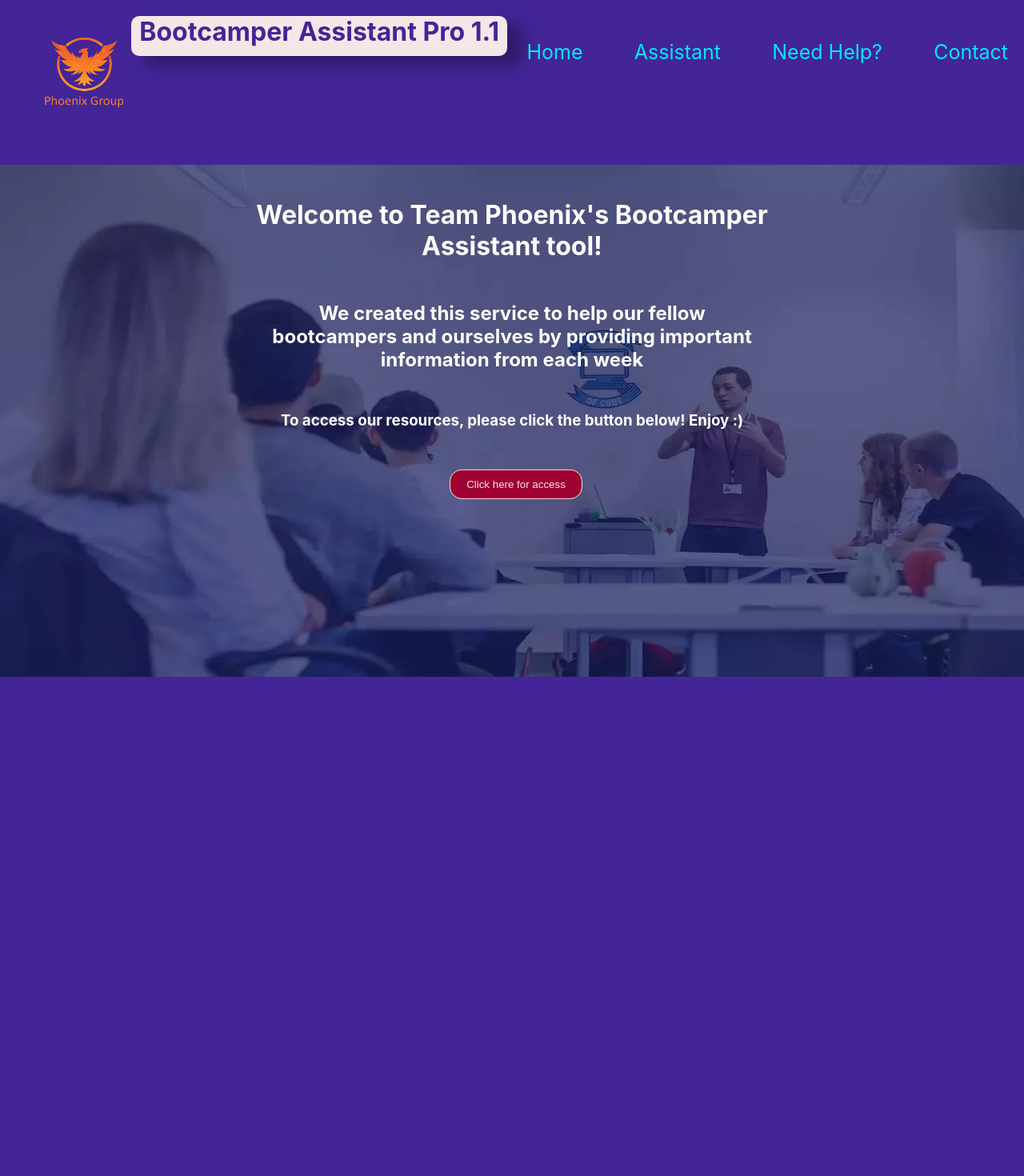
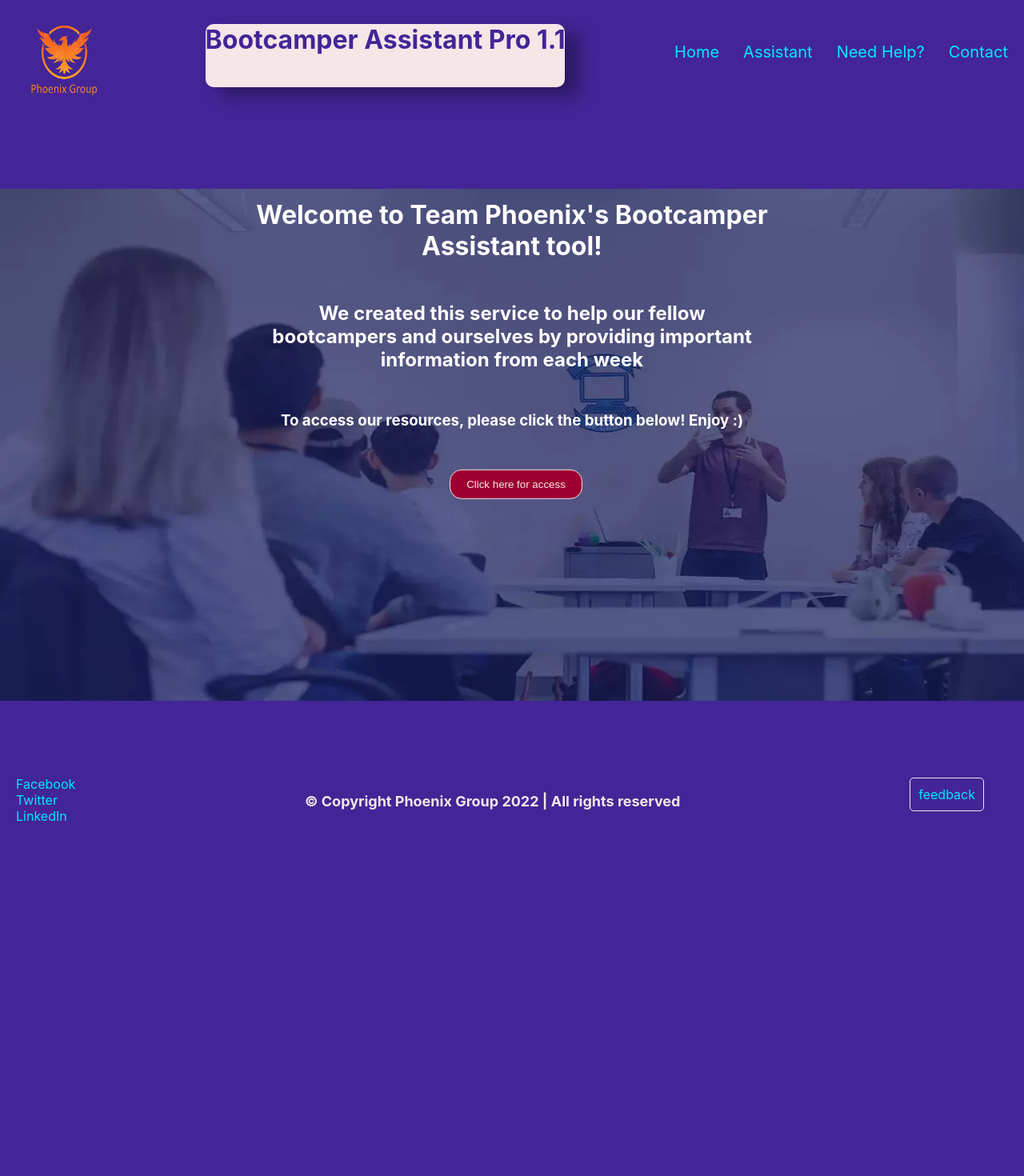
Before and after one commit to SchoolOfCode/w9_frontend-project-team-phoenix, a React (Create React App) app in the folder my-app/: page /home in a window 1280 px wide. Shown: the top 1470 px of the page at 80% size. After the commit the page ends 1030 px from the top, so only its background shows below. Built offline with nearby package versions, Linux system fonts and the light colour scheme.

Commit message:
Major CSS Updates

```diff
--- a/my-app/src/Components/App/App.css
+++ b/my-app/src/Components/App/App.css
@@ -24,51 +24,58 @@ body {
     background: var(--background-colour);
 }
 
-.header-container {
-    background: var(--background-colour);
+.top {
     display: flex;
-    flex-direction: column;
-    position:fixed;
-    width: 100%
+    justify-content: space-between;
 }
+
+.links {
+
+    display: flex;
+    justify-content: space-between;
+    display: flex;
+    align-items: center;
+}
+
+
 
 .header-content {
     display: flex;
-    flex-direction: row;
     justify-content: space-between;
-    width: 100%;
-    height: 100px;
 }
 
 .logo {
-    width: 120px;
-    height: 100px;
-    margin-top: 45px;
-    margin-left: 45px;
+  display: flex;
+  width: 100px;
+  height: 100px;
+  align-items: center;
+  margin-top: 30px;
+  margin-left: 30px;
+}
+
+.header-box {
+
+    display: flex;
+    justify-content: center;
 }
 
 .header {
     display: flex;
-    height: 45px;
     background-color: var(--light-colour);
     border-radius: 10px;
     color: var(--content-text-colour);
-    margin-top: 20px;
-    margin-right: -20px;
-    margin-left: -45px;
-    padding-bottom: 5px;
-    padding-left: 10px;
-    padding-right: 10px;
     text-align: center;
     box-shadow: 18px 11px 19px 1px rgba(0,0,0,0.32);
+    margin-top: 30px;
 }
 
 .help-link {
     color:  var(--link-colour);
-    margin-top: 50px;
-    height: 40px;
-    margin-right: 20px;
-    font-size: 25px;
+    display: flex;
+    justify-content: center;
+    font-size: 20px;
+    padding: 10px;
+    margin-right: 10px;
 }
 
 .instructions {
@@ -81,9 +88,6 @@ body {
 
 .help-link:hover {
     color: black;
-    margin-top: 50px;
-    margin-right: 20px;
-    font-size: 25px;
     text-decoration: none;
 }
 
@@ -118,20 +122,18 @@ body {
 .main-container {
     display: flex;
     flex-direction: column;
-    padding-left: 25px;
-    padding-right: 50px;
-    margin-bottom: 30px;
+    align-items: center;
 }
 
 .info-container {
     display: flex;
     flex-direction: column;
-    margin-top: 200px;
+    margin-top: 20px;
     padding: 30px;
     background-color: var(--info-container-colour);
     border-radius: 25px;
-    width: 100%;
-    margin-bottom: -210px;
+    width: 90%;
+    margin-bottom: 10px;
 }
 
 .section-heading {
@@ -161,17 +163,16 @@ body {
     color: var(--container-link-colour);
 }
 
-.footer-container {
-    margin-top: 95vh;
+.footercontainer {
     width:100%;
-    height:50px;
+    height: 130px;
 }
 
 .footer {
-    position: relative;
+    align-self: flex-end;
     bottom: 0;
     width: 100%;
-    height: 2rem;
+
     display: flex;
     flex-direction: row;
     align-items: flex-end;
--- a/my-app/src/Components/Header/index.js
+++ b/my-app/src/Components/Header/index.js
@@ -10,7 +10,11 @@ export default function Header(){
         <div className="top">
             <div className="header-content">
                 <img className="logo" src={logo} alt="Logo"></img>
+            </div>
+            <div className="header-box">
                 <h1 className="header">Bootcamper Assistant Pro 1.1</h1>
+            </div>
+            <div className="links">
                 <a className="help-link" href="http://localhost:3002/home">Home</a>
                 <a className="help-link" href="http://localhost:3002/Campers">Assistant</a>
                 <a className="help-link" href="http://localhost:3002/help">Need Help?</a>
--- a/my-app/src/Components/HelpCamper/index.js
+++ b/my-app/src/Components/HelpCamper/index.js
@@ -13,7 +13,7 @@ import {useState, useEffect} from "react";
 export default function HelpCamper(){
     const [info, setInfo] = useState([])
  const [id, setId] = useState(0)
- const [week, setWeek] = useState("")
+ const [week, setWeek] = useState("week1")
 
 
  useEffect(() => {//only run when the variable week 1 changes
@@ -37,17 +37,12 @@ function handleChange(e){
   }
 
   return (
-    <div className="everything">
-      <div className="header-container">
+    <div>
         <Header />
         <Nav handleSubmit={handleSubmit} onchange={handleChange}/>
-      </div>
-        <div className="main-container">
-          <Main info={info}/>
-        </div>
-      <div className="footer-container">
+        <Main info={info}/>
         <Footer />
-      </div>
     </div>
+
   );
 }
```
